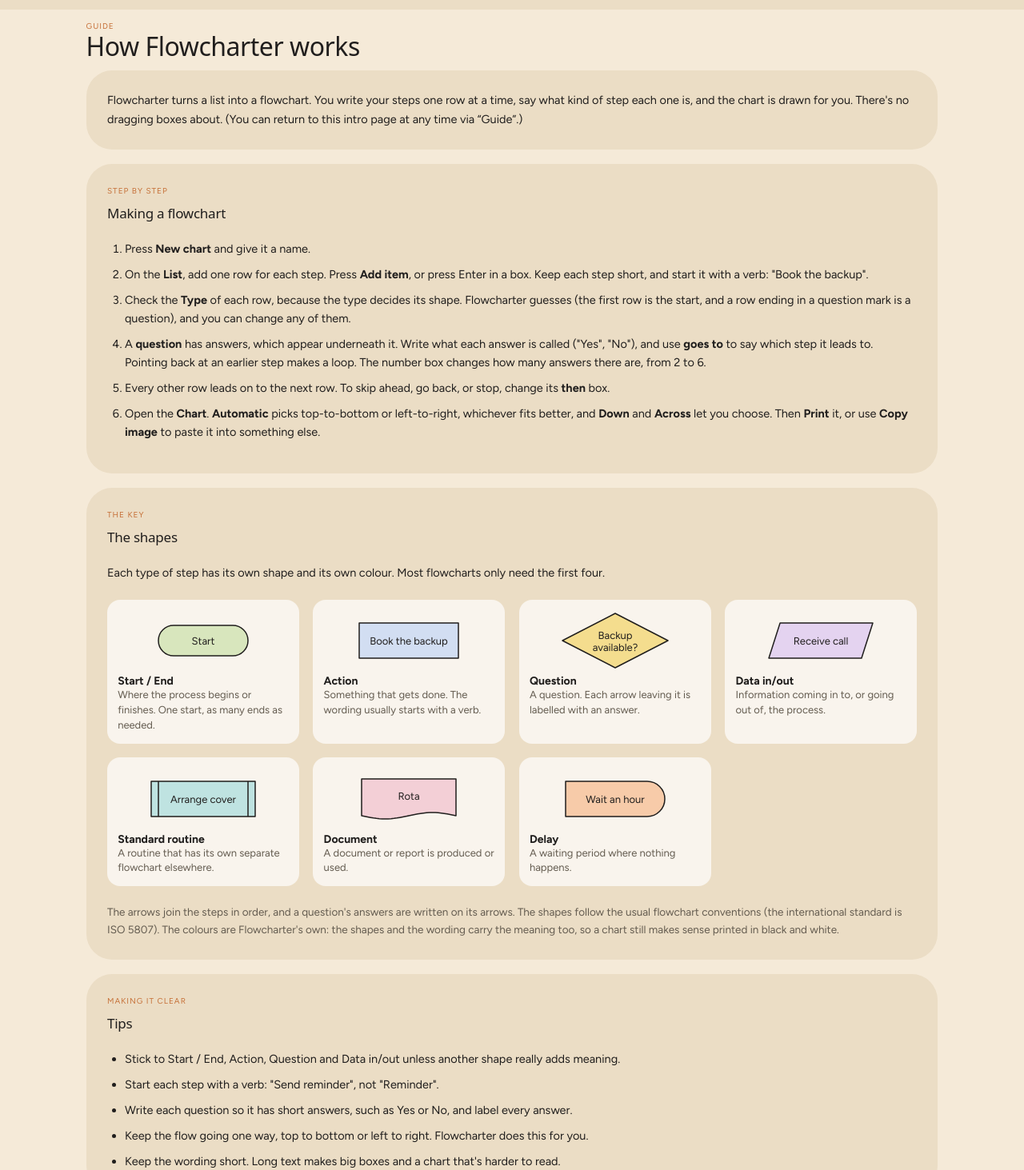
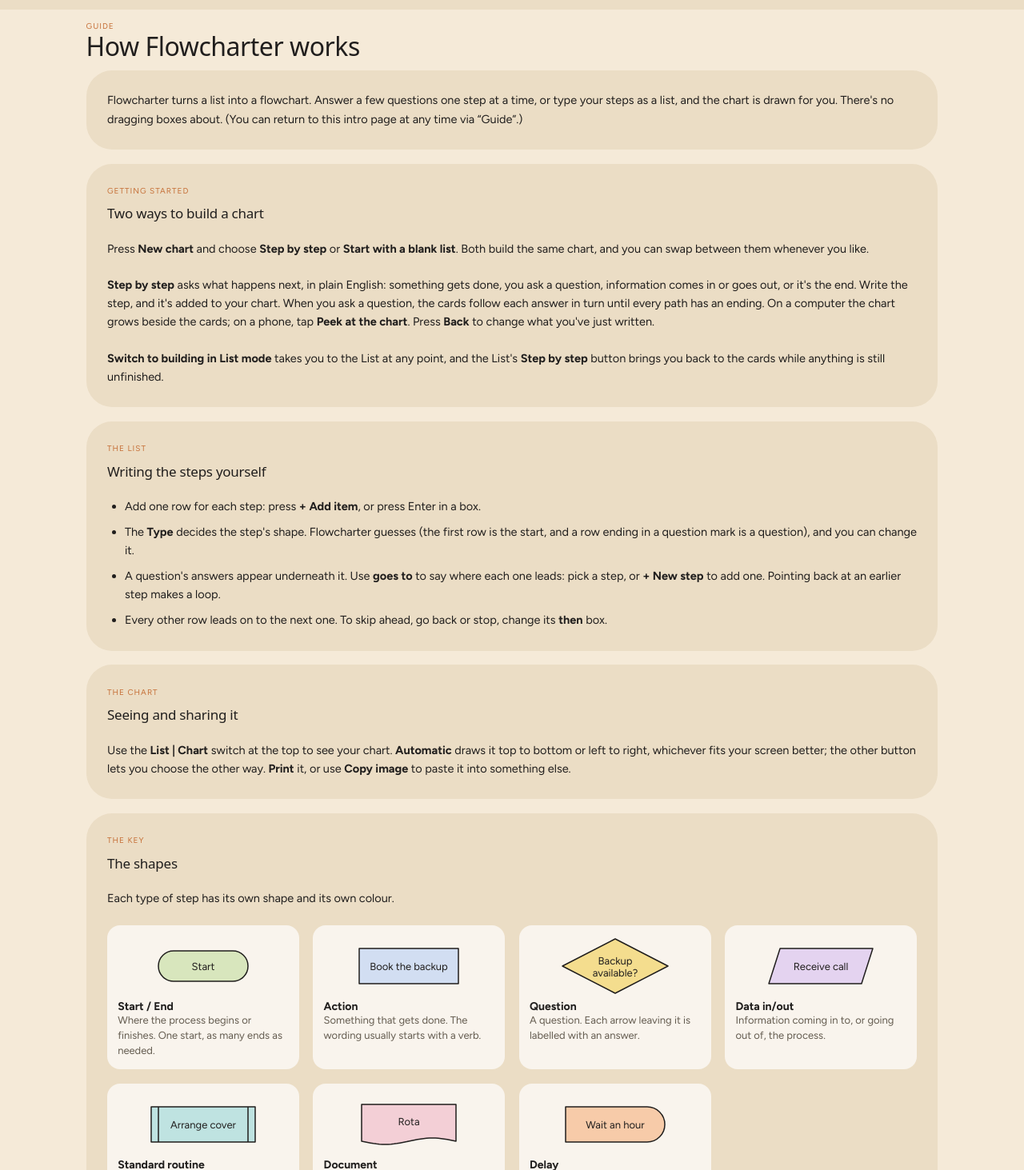
Before and after one commit to JohnBaish/flowcharter, a React (Vite) app: page / in a window 1280 px wide. Shown: the part 47-1510 px from the top of the page at 80% size. Built offline with nearby package versions, Linux system fonts and the light colour scheme; a web font is replaced by a local one.

Commit message:
Guide: second draft after Stage 5
Co-Authored-By: Claude Opus 5.5 <noreply@anthropic.com>
Claude-Session: https://claude.ai/code/session_014vfEGBjwQWQfo9gQDc9YNj

```diff
--- a/src/screens/GuideScreen.tsx
+++ b/src/screens/GuideScreen.tsx
@@ -1,7 +1,7 @@
 import { SHAPES, SHAPE_ORDER, type ShapeType } from '../data/shapes.ts';
 import { shapePath, shapeInnerLines } from '../lib/shapes.ts';
 
-// The words on this screen are a first draft for John to edit (SPEC §9).
+// The words on this screen are a second draft (2026-10-16, after Stage 5) for John to edit (SPEC §9).
 
 const INK = '#201e1d';
 
@@ -47,46 +47,69 @@ export function GuideScreen() {
 
       <div className="card" style={section}>
         <p style={{ ...body, margin: 0 }}>
-          Flowcharter turns a list into a flowchart. You write your steps one row at a time, say what kind of step each
-          one is, and the chart is drawn for you. There's no dragging boxes about. (You can return to this intro page at any time via “Guide”.)
+          Flowcharter turns a list into a flowchart. Answer a few questions one step at a time, or type your steps as a
+          list, and the chart is drawn for you. There's no dragging boxes about. (You can return to this intro page at
+          any time via “Guide”.)
         </p>
       </div>
 
       <div className="card" style={section}>
-        <div className="card-kicker">Step by step</div>
-        <h3 className="card-title" style={heading}>Making a flowchart</h3>
-        <ol style={{ ...body, paddingLeft: 22, display: 'grid', gap: 'var(--space-2)' }}>
-          <li>Press <strong>New chart</strong> and give it a name.</li>
+        <div className="card-kicker">Getting started</div>
+        <h3 className="card-title" style={heading}>Two ways to build a chart</h3>
+        <p style={body}>
+          Press <strong>New chart</strong> and choose <strong>Step by step</strong> or <strong>Start with a blank
+          list</strong>. Both build the same chart, and you can swap between them whenever you like.
+        </p>
+        <p style={body}>
+          <strong>Step by step</strong> asks what happens next, in plain English: something gets done, you ask a
+          question, information comes in or goes out, or it's the end. Write the step, and it's added to your chart.
+          When you ask a question, the cards follow each answer in turn until every path has an ending. On a computer
+          the chart grows beside the cards; on a phone, tap <strong>Peek at the chart</strong>. Press{' '}
+          <strong>Back</strong> to change what you've just written.
+        </p>
+        <p style={{ ...body, margin: 0 }}>
+          <strong>Switch to building in List mode</strong> takes you to the List at any point, and the List's{' '}
+          <strong>Step by step</strong> button brings you back to the cards while anything is still unfinished.
+        </p>
+      </div>
+
+      <div className="card" style={section}>
+        <div className="card-kicker">The List</div>
+        <h3 className="card-title" style={heading}>Writing the steps yourself</h3>
+        <ul style={{ ...body, paddingLeft: 22, display: 'grid', gap: 'var(--space-2)', margin: 0 }}>
           <li>
-            On the <strong>List</strong>, add one row for each step. Press <strong>Add item</strong>, or press Enter in a
-            box. Keep each step short, and start it with a verb: "Book the backup".
+            Add one row for each step: press <strong>+ Add item</strong>, or press Enter in a box.
           </li>
           <li>
-            Check the <strong>Type</strong> of each row, because the type decides its shape. Flowcharter guesses (the
-            first row is the start, and a row ending in a question mark is a question), and you can change any of them.
+            The <strong>Type</strong> decides the step's shape. Flowcharter guesses (the first row is the start, and a
+            row ending in a question mark is a question), and you can change it.
           </li>
           <li>
-            A <strong>question</strong> has answers, which appear underneath it. Write what each answer is called
-            ("Yes", "No"), and use <strong>goes to</strong> to say which step it leads to. Pointing back at an earlier
-            step makes a loop. The number box changes how many answers there are, from 2 to 6.
+            A question's answers appear underneath it. Use <strong>goes to</strong> to say where each one leads: pick
+            a step, or <strong>+ New step</strong> to add one. Pointing back at an earlier step makes a loop.
           </li>
           <li>
-            Every other row leads on to the next row. To skip ahead, go back, or stop, change its <strong>then</strong>{' '}
-            box.
+            Every other row leads on to the next one. To skip ahead, go back or stop, change its{' '}
+            <strong>then</strong> box.
           </li>
-          <li>
-            Open the <strong>Chart</strong>. <strong>Automatic</strong> picks top-to-bottom or left-to-right, whichever
-            fits better, and <strong>Down</strong> and <strong>Across</strong> let you choose. Then <strong>Print</strong>{' '}
-            it, or use <strong>Copy image</strong> to paste it into something else.
-          </li>
-        </ol>
+        </ul>
+      </div>
+
+      <div className="card" style={section}>
+        <div className="card-kicker">The Chart</div>
+        <h3 className="card-title" style={heading}>Seeing and sharing it</h3>
+        <p style={{ ...body, margin: 0 }}>
+          Use the <strong>List | Chart</strong> switch at the top to see your chart. <strong>Automatic</strong> draws it
+          top to bottom or left to right, whichever fits your screen better; the other button lets you choose the
+          other way. <strong>Print</strong> it, or use <strong>Copy image</strong> to paste it into something else.
+        </p>
       </div>
 
       <div className="card" style={section}>
         <div className="card-kicker">The key</div>
         <h3 className="card-title" style={heading}>The shapes</h3>
         <p style={body}>
-          Each type of step has its own shape and its own colour. Most flowcharts only need the first four.
+          Each type of step has its own shape and its own colour.
         </p>
         <div className="guide-shapes">
           {SHAPE_ORDER.map((t) => (
@@ -98,9 +121,8 @@ export function GuideScreen() {
           ))}
         </div>
         <p style={{ ...body, margin: 'var(--space-3) 0 0', fontSize: 13.5, color: 'var(--color-neutral-700)' }}>
-          The arrows join the steps in order, and a question's answers are written on its arrows. The shapes follow the
-          usual flowchart conventions (the international standard is ISO 5807). The colours are Flowcharter's own: the
-          shapes and the wording carry the meaning too, so a chart still makes sense printed in black and white.
+          The shapes follow the usual flowchart conventions (ISO 5807). The colours are Flowcharter's own, and a chart
+          still makes sense printed in black and white.
         </p>
       </div>
 
@@ -108,11 +130,10 @@ export function GuideScreen() {
         <div className="card-kicker">Making it clear</div>
         <h3 className="card-title" style={heading}>Tips</h3>
         <ul style={{ ...body, paddingLeft: 22, display: 'grid', gap: 'var(--space-2)', margin: 0 }}>
-          <li>Stick to Start / End, Action, Question and Data in/out unless another shape really adds meaning.</li>
-          <li>Start each step with a verb: "Send reminder", not "Reminder".</li>
-          <li>Write each question so it has short answers, such as Yes or No, and label every answer.</li>
-          <li>Keep the flow going one way, top to bottom or left to right. Flowcharter does this for you.</li>
+          <li>Start each action with a verb: "Send reminder", not "Reminder".</li>
+          <li>Write questions that have short answers, such as Yes or No.</li>
           <li>Keep the wording short. Long text makes big boxes and a chart that's harder to read.</li>
+          <li>Use the rarer shapes only when they add something; most charts need just the first four.</li>
         </ul>
       </div>
 
```
Also changed, not shown: 1 other file (tests, documents, lock files or other folders).
